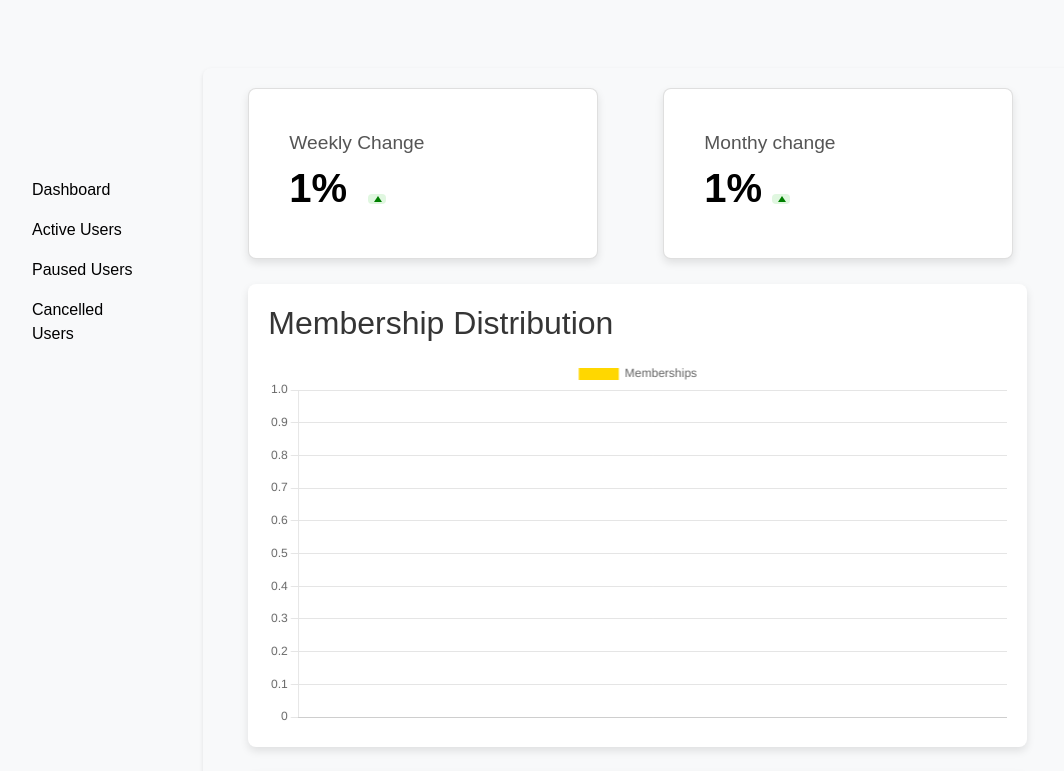
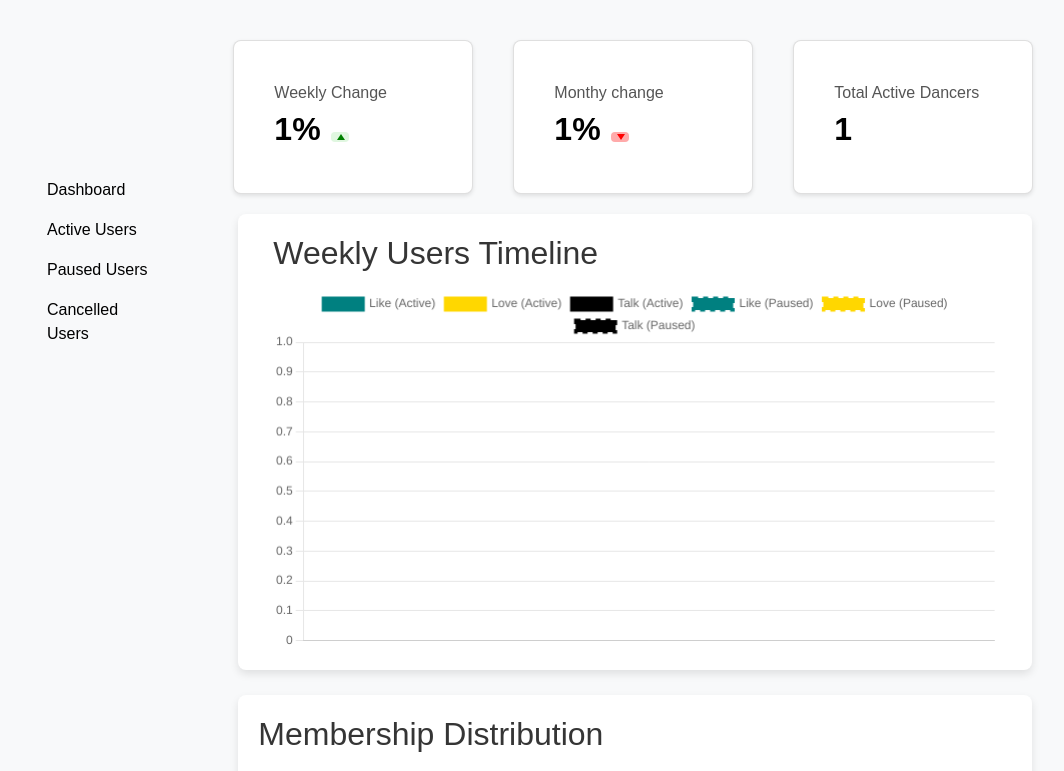
Before and after one commit to matthew-rollitt/glofox-management, a Flask app: template Templates/index.html in a window 1280 px wide. Shown: the top 771 px of the page, without its empty margins (94-1158 px from the left). Run offline with Flask 3, Linux system fonts and the light colour scheme; the template is opened without the code that fills it: most values are stand-ins (such as "Sample title", 1, 10 or a date in 2020); data that the repository does not hold is empty; parts of the project's set-up code (start-up, migrations or seed data) failed here and were passed over; some libraries are stand-ins or nearby versions.

Commit message:
sorted tiles

```diff
--- a/Templates/index.html
+++ b/Templates/index.html
@@ -28,16 +28,18 @@
 
         <!-- Main content area -->
         <main class="col-md-9 ms-sm-auto col-lg-10 px-md-4">
-            <div class="container mt-5">
-                <!-- Charts -->
-
-
                 <div class="row">
                     <div class="card">
                         <div class="card-body">
                             <div class="title">Weekly Change</div>
                             <div class="value">
-                                {{ percent_change_week }}% <span class="percentage"><i class="arrow up"></i></span>
+                                {{ percent_change_month }}%<span class="percentage">
+                                    {% if percent_change_month < 0 %}
+                                        <i class="arrow down"></i>
+                                    {% else %}
+                                        <i class="arrow up"></i>
+                                    {% endif %}
+                                    </span>
                             </div>
                         </div>
                     </div>
@@ -46,12 +48,38 @@
                         <div class="card-body">
                             <div class="title">Monthy change</div>
                             <div class="value">
-                                {{ percent_change_month }}%<span class="percentage"><i class="arrow up"></i></span>
+                                {{ percent_change_month }}%<span class="percentage negative">
+                                {% if percent_change_month > 0 %}
+                                    <i class="arrow down"></i>
+                                {% else %}
+                                    <i class="arrow up"></i>
+                                {% endif %}
+                                </span>
                             </div>
                         </div>
                     </div>
+
+                    <div class="card">
+                        <div class="card-body">
+                            <div class="title">Total Active Dancers</div>
+                            <div class="value">
+                                {{ total_active_users }}
+                                </span>
+                            </div>
+                        </div>
+                        </div>
+                    </div>
+                    <!-- end of row-->
+
+
+
+              <!-- Weekly Users Timeline -->
+             <div class="dashboard">
+                <div class="col-12">
+                    <h2 class="mb-3">Weekly Users Timeline</h2>
+                    <canvas id="timelineChart"></canvas>
                 </div>
-
+                </div>
                 <div class="dashboard">
                     <!-- Stacked Bar Chart -->
                         <h2 class="mb-3">Membership Distribution</h2>
@@ -63,14 +91,7 @@
                         <canvas id="pieChart"></canvas>
                     </div>
 
-                <!-- Weekly Users Timeline -->
-                <div class="dashboard">
-                    <div class="col-12">
-                        <h2 class="mb-3">Weekly Users Timeline</h2>
-                        <canvas id="timelineChart"></canvas>
-                    </div>
-                    </div>
-                </div>
+
 
                 <!-- Add a search box for username -->
                 <div class="mt-3">
--- a/app.py
+++ b/app.py
@@ -90,12 +90,14 @@ def index():
         last_month_users = weekly_users[-5]['total_users']
         percent_change_week = round(((current_week_users - last_week) / last_week) * 100, 2)
         percent_change_month = round(((current_week_users - last_month_users) / last_month_users) * 100, 2)
+        active_users = len([user for user in users if user['status'] == 'Active'])
 
         return render_template('index.html', users=users,
                                 current_week_users=current_week_users,
                                 last_month_users=last_month_users,
                                 percent_change_week=percent_change_week,
-                                percent_change_month=percent_change_month)
+                                percent_change_month=percent_change_month,
+                                total_active_users=active_users)
     except Exception as e:
         return handle_firestore_error(e)
 
--- a/static/styles.css
+++ b/static/styles.css
@@ -21,7 +21,6 @@ card-body {
     border-radius: 10px;
     box-shadow: 0px 0px 20px 0px rgba(0,0,0,0.5); /* Shadow effect */
 }
-
 
 #pauseWeeks {
     display: none;
@@ -99,16 +98,14 @@ canvas {
 }
 
 .card {
+    width: 240px;
+    display: flex;
+    flex-direction: column;
+    padding: 20px;
+    margin: 20px;
     background-color: #ffffff;
     border-radius: 8px;
-    box-shadow: 0 4px 8px rgba(0, 0, 0, 0.1);
-    width: 350px;
-    padding: 20px;
-    display: flex;
-    flex-direction: column;
-    margin-left: 40px;
-    margin-right: 25px;
-    margin-bottom: 25px;
+    box-shadow: 0 2px 4px rgba(0, 0, 0, 0.1);
 }
 
 .card-header {
@@ -133,14 +130,17 @@ canvas {
 }
 
 .title {
-    font-size: 1.2em;
+    font-size: 1.0em;
     color: #555;
 }
 
 .value {
-    font-size: 2.5em;
+    font-size: 2em;
     color: #000;
     font-weight: bold;
+}
+.row{
+    margin: 0px;
 }
 
 .percentage {
@@ -154,17 +154,27 @@ canvas {
     align-items: center;
 }
 
+.percentage.negative {
+    background-color: #ffaaaa;
+}
+
 
 .arrow {
     width: 0;
     height: 0;
     margin-left: 2px;
+
 }
 
 .arrow.up {
     border-left: 4px solid transparent;
     border-right: 4px solid transparent;
     border-bottom: 6px solid green;
+}
+.arrow.down {
+    border-left: 4px solid transparent;
+    border-right: 4px solid transparent;
+    border-top: 6px solid red;
 }
 
 .dashboard {
```
